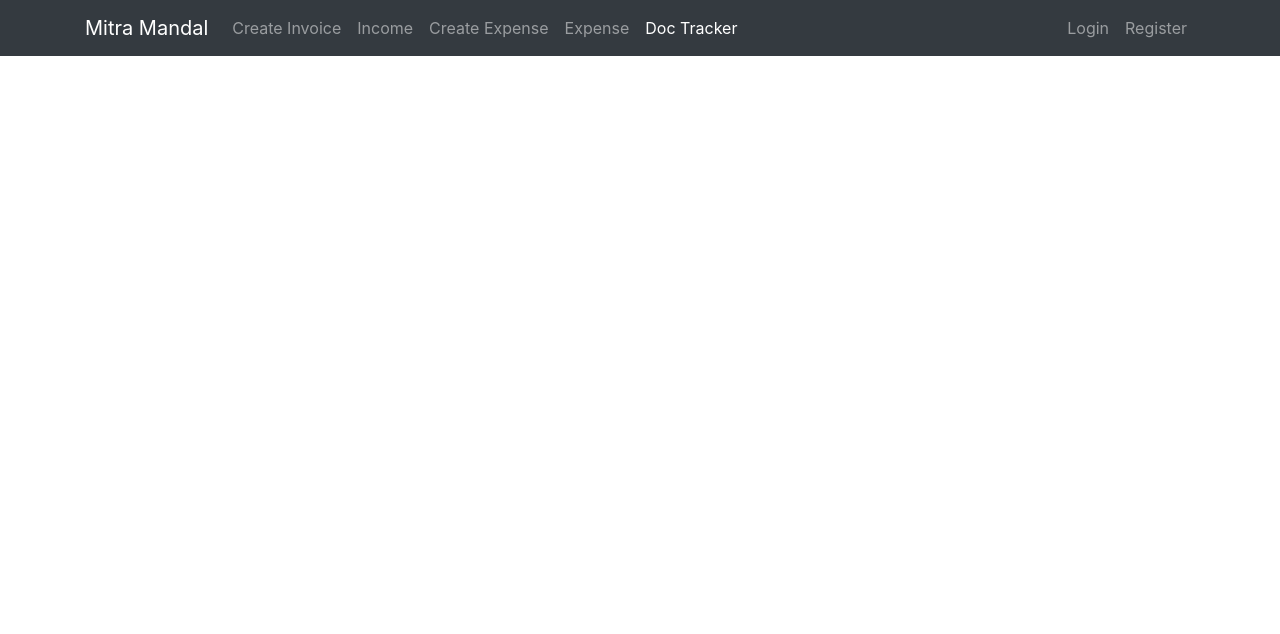
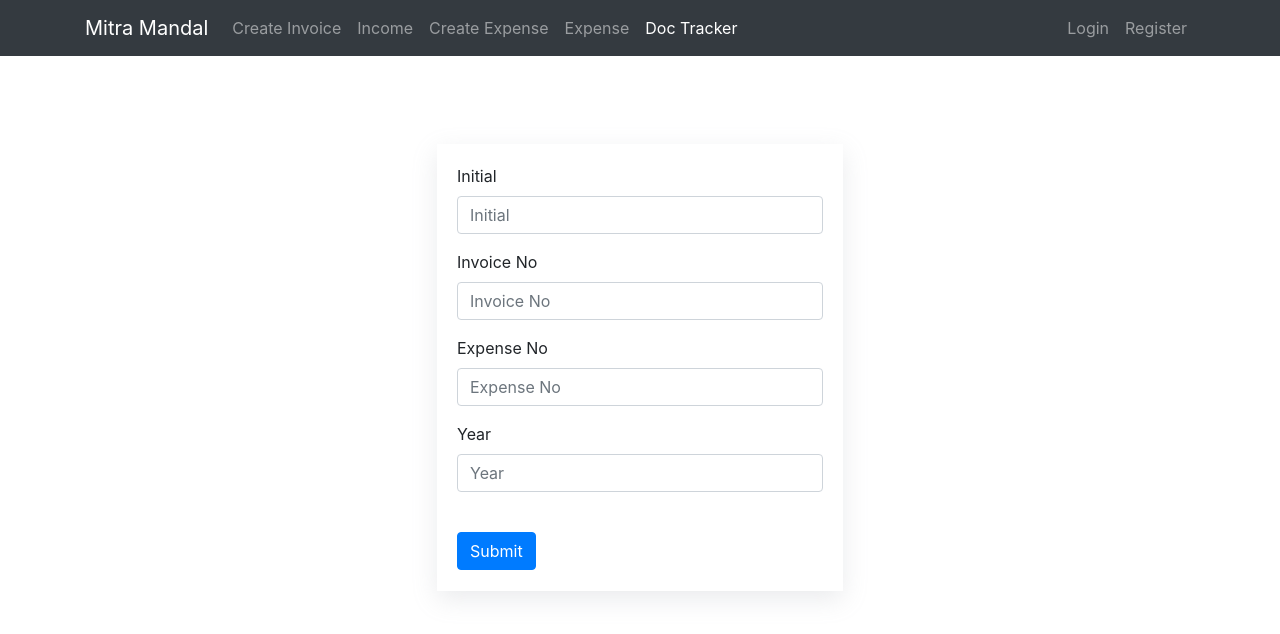
Before and after one commit to kaletushar222/mirtamandal, a React (Create React App) app: page /mitramandal/doctracker in a window 1280 px wide. Shown: the top 634 px of the page. Built offline with nearby package versions, Linux system fonts and the light colour scheme.

Commit message:
Doc tracker changes

```diff
--- a/src/App.css
+++ b/src/App.css
@@ -1,11 +1,14 @@
 .green-text {
     color: green;
+    font-weight: bold;
 }
 
 .red-text {
     color: red;
+    font-weight: bold;
 }
 
 .blue-text {
     color: blue;
+    font-weight: bold;
 }
--- a/src/App.js
+++ b/src/App.js
@@ -8,6 +8,7 @@ import Login from './layouts/Login';
 import Registration from "./layouts/Registration";
 import CreateExpense from './layouts/expense/CreateExpense';
 import CreateInvoice from './layouts/income/CreateInvoice';
+import DocTracker from "./layouts/doctracker/DocTracker";
 
 function App() {
   	return (
@@ -15,7 +16,7 @@ function App() {
 			<ComponentNavbar/>
 			<BrowserRouter>
 				<Routes>
-					<Route path="/" element={<Home />}></Route>
+					<Route path="/" element={<Home />}></Route>p
 					<Route path="/mitramandal" element={<Home />}></Route>
 					<Route path="/mitramandal/login" element={<Login/> }></Route>
 					<Route path="/mitramandal/register" element={<Registration />}></Route>
@@ -23,6 +24,7 @@ function App() {
 					<Route path="/mitramandal/income" element={<IncomeContainer />}></Route>
 					<Route path="/mitramandal/createexpense" element={<CreateExpense />}></Route>
 					<Route path="/mitramandal/expense" element={<ExpenseContainer />}></Route>
+					<Route path="/mitramandal/doctracker" element={<DocTracker />}></Route>
 				</Routes>
 			</BrowserRouter>
     	</div>
--- /dev/null
+++ b/src/api/DocTrackerApi.js
@@ -0,0 +1,23 @@
+import * as axios from "axios";
+
+function init(){
+    let headers = {
+        Accept: "application/json",
+    };
+    let client = axios.create({
+        baseURL: process.env.REACT_APP_API_ENDPOINT + "doctracker/",
+        timeout: 31000,
+        headers: headers,
+    });
+    return client;
+}
+
+//get
+export function getDocTracker(params) {
+    return init().get("/", { params: params });
+}
+
+//put
+export function updateDocTracker(id, updateObject) {
+    return init().put(`/${id}`, updateObject);
+}
--- /dev/null
+++ b/src/layouts/doctracker/DocTracker.js
@@ -0,0 +1,90 @@
+
+import React from 'react';
+import { Button, Col, Form, Row } from 'react-bootstrap';
+import {updateDocTracker} from '../../api/DocTrackerApi';
+
+class DocTracker extends React.Component {
+
+    constructor(props) {
+        super(props);
+        this.state = {
+            validated: false,
+            docTrackerObj: {},
+            docTrackerUpdated: false
+        }
+    };
+
+    handleDocTrackerUpdate = (e) => {
+        console.log("e ---> ", e);
+    };
+
+    handleSubmit = (e) => {
+        const { docTrackerObj } = this.state;
+        console.log("e : ", e);
+        const that = this
+        updateDocTracker(docTrackerObj)
+            .then((response) => {
+                console.log(response);
+                that.setState({
+                    docTrackerUpdated: true,
+                    showToast: true,
+                    toastMessage: "Doc tracker updated"
+                })
+                setTimeout(function(){
+                    that.setState({
+                        docTrackerUpdated: false
+                    })
+                }, 2000);
+
+            })
+            .catch((err) => {
+                console.log(err)
+                that.setState({
+                    showToast: true,
+                    toastMessage: "Failed to create invoice"
+                })
+            });
+    }
+
+    render(){
+        const { docTrackerObj, validated } = this.state;
+        return (
+            <div>
+                    <br/><br/><br/><br/><br/><br/>
+                    <Row>
+                        <Col></Col>
+                        <Col>
+                            <div className='panel'>
+                                <Form noValidate validated={validated} onSubmit={this.handleSubmit}>
+                                    <Form.Group className="mb-3">
+                                        <Form.Label>Initial</Form.Label>
+                                        <Form.Control value={ docTrackerObj.initial } type="text" placeholder="Initial" name="initial" onChange={this.handleDocTrackerUpdate}/>
+                                    </Form.Group>
+                                    <Form.Group className="mb-3">
+                                        <Form.Label>Invoice No</Form.Label>
+                                        <Form.Control value={ docTrackerObj.expenseNo } type="number" placeholder="Invoice No" name="invoiceno" onChange={this.handleDocTrackerUpdate}/>
+                                    </Form.Group>
+                                    <Form.Group className="mb-3">
+                                        <Form.Label>Expense No</Form.Label>
+                                        <Form.Control value={ docTrackerObj.expenseNo } type="number" placeholder="Expense No" name="expenseno" onChange={this.handleDocTrackerUpdate}/>
+                                    </Form.Group>
+                                    <Form.Group className="mb-3">
+                                        <Form.Label>Year</Form.Label>
+                                        <Form.Control value={ docTrackerObj.year } type="number" placeholder="Year" name="year" onChange={this.handleDocTrackerUpdate}/>
+                                    </Form.Group>
+                                    <br/>
+                                    <Button variant="primary" type="submit">
+                                        Submit
+                                    </Button>
+                                    <br/>
+                                </Form>
+                            </div>
+                        </Col>
+                        <Col></Col>
+                    </Row>
+            </div>
+        )
+    }
+}
+
+export default DocTracker;
--- a/src/layouts/income/Invoice.js
+++ b/src/layouts/income/Invoice.js
@@ -16,18 +16,18 @@ const Invoice = (props) => {
 			</Button>
 
 			<Modal show={show} onHide={handleClose}>
-				<Modal.Header closeButton>
+				<Modal.Header>
 					<Modal.Title>Ganesh Chaturthi Invoice</Modal.Title>
 				</Modal.Header>
 				<Modal.Body>
 					<div>Invoice Number: {invoice.invoiceNo}</div>
 					<div>Date: {moment(invoice.invoiceDate).format("DD/MM/YYYY")}</div>
 					<div>
-						<h3>Contributor:</h3>
+						<strong>Contributor:</strong>
 						<div>{invoice.contributerName}</div>
 					</div>
 					<div>
-						<h3>Amount:</h3>
+						<strong>Amount:</strong>
 						<div>{invoice.amount}</div>
 					</div>
 				</Modal.Body>
```
